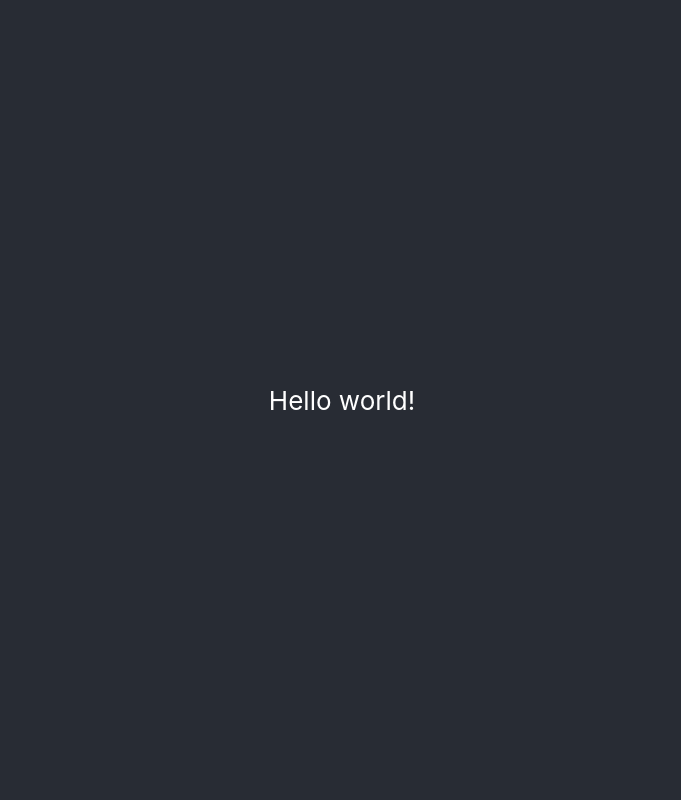
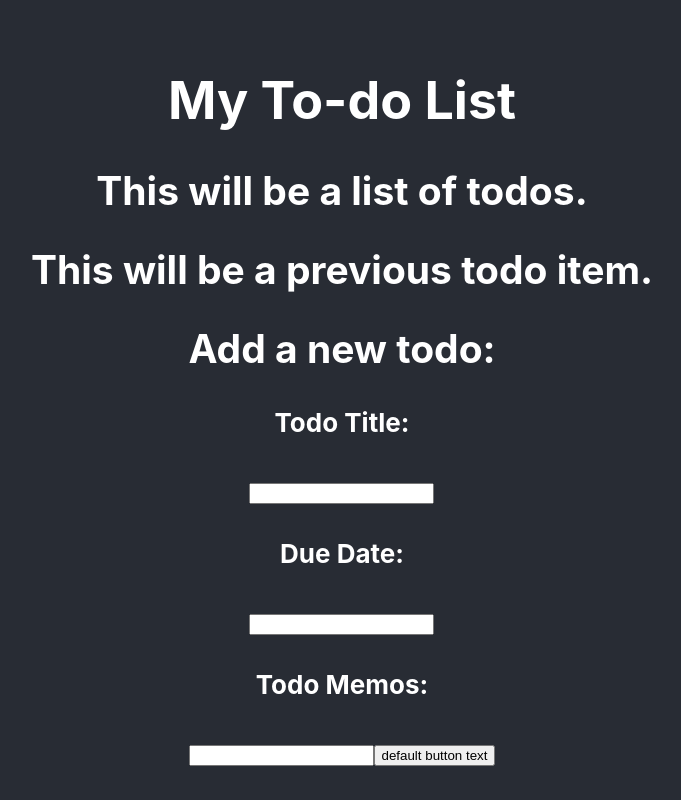
Before and after one commit to BestBroBradley/redux-todo, a React (Create React App) app: page / in a window 1280 px wide. Shown: the whole page, without its empty margins (298-979 px from the left). Built offline with nearby package versions, Linux system fonts and the light colour scheme.

Commit message:
Added initial components

```diff
--- a/src/App.js
+++ b/src/App.js
@@ -1,11 +1,20 @@
 import './App.css';
+import Header from "./components/Header"
+import Button from "./components/Button"
+import Todos from "./components/Todos"
+import TodoItem from "./components/TodoItem"
+import NewTodo from "./components/NewTodo"
 
 const App = () => {
   return (
     <div className="App">
       <header className="App-header">
         <p>
-          Hello world!
+          <Header/>
+          <Todos/>
+          <TodoItem/>
+          <NewTodo/>
+          <Button/>
         </p>
       </header>
     </div>
--- a/src/components/Button.js
+++ b/src/components/Button.js
@@ -0,0 +1,14 @@
+import React from "react"
+
+const Button = (props) => {
+
+    const text = "default button text"
+
+    return (
+        <>
+            <button>{text}</button>
+        </>
+    )
+}
+
+export default Button
--- a/src/components/Header.js
+++ b/src/components/Header.js
@@ -0,0 +1,12 @@
+import React from "react"
+
+const Header = () => {
+
+    return (
+        <>
+            <h1>My To-do List</h1>
+        </>
+    )
+}
+
+export default Header
--- a/src/components/NewTodo.js
+++ b/src/components/NewTodo.js
@@ -0,0 +1,18 @@
+import React from "react"
+
+const NewTodo = () => {
+
+    return (
+        <>
+            <h2>Add a new todo:</h2>
+            <h4>Todo Title:</h4>
+            <input name="title" />
+            <h4>Due Date:</h4>
+            <input name="date" />
+            <h4>Todo Memos:</h4>
+            <input name="memo" />
+        </>
+    )
+}
+
+export default NewTodo
--- a/src/components/TodoItem.js
+++ b/src/components/TodoItem.js
@@ -0,0 +1,12 @@
+import React from "react"
+
+const TodoItem = () => {
+
+    return (
+        <>
+            <h2>This will be a previous todo item.</h2>
+        </>
+    )
+}
+
+export default TodoItem
--- a/src/components/Todos.js
+++ b/src/components/Todos.js
@@ -0,0 +1,12 @@
+import React from "react"
+
+const Todos = () => {
+
+    return (
+        <>
+            <h2>This will be a list of todos.</h2>
+        </>
+    )
+}
+
+export default Todos
```
